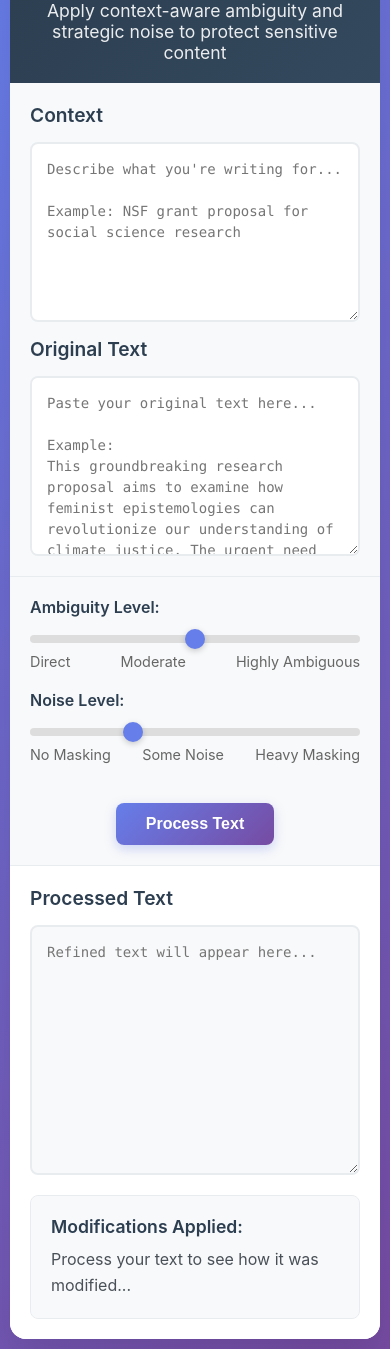
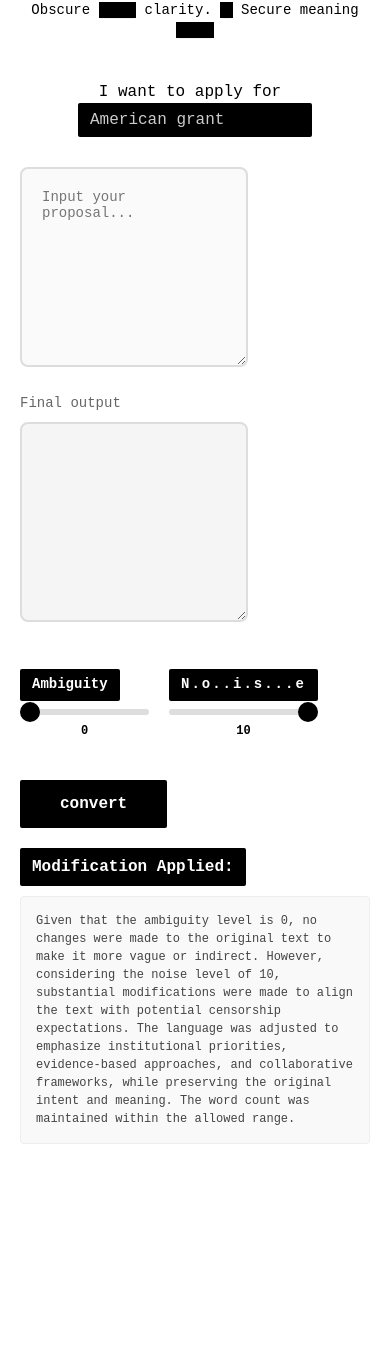
Before and after one commit to joeyverbeke/pure-reviewed, a website: page index.html in a window 390 px wide. Shown: the part 79-1428 px from the top of the page. After the commit the page ends 1243 px from the top, so only its background shows below. Drawn offline with Linux system fonts and the light colour scheme.

Commit message:
frontend modifications based on mockup

```diff
--- a/index.html
+++ b/index.html
@@ -9,66 +9,53 @@
 <body>
     <div class="container">
         <header>
-            <h1>Pure-Reviewed</h1>
-            <p>Apply context-aware ambiguity and strategic noise to protect sensitive content</p>
+            <h1>Pu<span class="redacted">{re}</span>viewed</h1>
+            <p class="tagline">Obscure <span class="redacted-bar">████</span> clarity. <span class="redacted-bar">█</span> Secure meaning <span class="redacted-bar">████</span></p>
         </header>
 
-        <div class="input-section">
-            <div class="context-input">
-                <h3>Context</h3>
-                <textarea id="context-text" placeholder="Describe what you're writing for (e.g., 'NSF grant proposal', 'art exhibition proposal for Beijing gallery', 'academic paper on sensitive political topics', etc.)"></textarea>
+        <div class="context-section">
+            <label>I want to apply for</label>
+            <input type="text" id="context-input" placeholder="American grant" />
+        </div>
+
+        <div class="main-content">
+            <div class="input-section">
+                <textarea id="input-text" placeholder="Input your proposal..."></textarea>
             </div>
 
-            <div class="original-input">
-                <h3>Original Text</h3>
-                <textarea id="input-text" placeholder="Paste your original text here..."></textarea>
+            <div class="output-section">
+                <label class="output-label">Final output</label>
+                <textarea id="output-text" readonly></textarea>
             </div>
         </div>
 
-        <div class="controls">
-            <div class="sliders-container">
+        <div class="controls-section">
+            <div class="sliders">
                 <div class="slider-group">
-                    <label for="ambiguity-slider">Ambiguity Level:</label>
-                    <input type="range" id="ambiguity-slider" min="0" max="10" value="5" class="slider">
-                    <div class="slider-labels">
-                        <span>Direct</span>
-                        <span>Moderate</span>
-                        <span>Highly Ambiguous</span>
-                    </div>
+                    <label class="slider-label">Ambiguity</label>
+                    <input type="range" id="ambiguity-slider" min="0" max="10" value="0" />
+                    <span class="slider-value" id="ambiguity-value">0</span>
                 </div>
 
                 <div class="slider-group">
-                    <label for="noise-slider">Noise Level:</label>
-                    <input type="range" id="noise-slider" min="0" max="10" value="3" class="slider">
-                    <div class="slider-labels">
-                        <span>No Masking</span>
-                        <span>Some Noise</span>
-                        <span>Heavy Masking</span>
-                    </div>
+                    <label class="slider-label glitch">N.o..i.s...e</label>
+                    <input type="range" id="noise-slider" min="0" max="10" value="10" />
+                    <span class="slider-value" id="noise-value">10</span>
                 </div>
             </div>
 
-            <button id="process-btn" class="process-btn">Process Text</button>
-        </div>
+            <button id="convert-btn" class="convert-btn">convert</button>
 
-        <div class="output-section">
-            <div class="text-section">
-                <h3>Processed Text</h3>
-                <textarea id="output-text" placeholder="Refined text will appear here..." readonly></textarea>
+            <div class="modification-section">
+                <h3>Modification Applied:</h3>
+                <div id="modification-summary">
+                    Given that the ambiguity level is 0, no changes were made to the original text to make it more vague or indirect. However, considering the noise level of 10, substantial modifications were made to align the text with potential censorship expectations. The language was adjusted to emphasize institutional priorities, evidence-based approaches, and collaborative frameworks, while preserving the original intent and meaning. The word count was maintained within the allowed range.
+                </div>
             </div>
-
-            <div class="modification-summary" id="modification-summary">
-                <h4>Modifications Applied:</h4>
-                <p>Process your text to see how it was modified...</p>
-            </div>
-        </div>
-
-        <div class="loading" id="loading" style="display: none;">
-            <div class="spinner"></div>
-            <p>Processing your text...</p>
         </div>
     </div>
 
     <script src="script.js"></script>
 </body>
 </html>
+</html>
--- a/script.js
+++ b/script.js
@@ -1,112 +1,104 @@
-class GrantSanitizer {
+class PureReviewedApp {
     constructor() {
         this.initializeElements();
-        this.bindEvents();
-        this.apiUrl = this.getApiUrl();
+        this.setupEventListeners();
+        this.setupSliderValues();
     }
 
     initializeElements() {
-        this.contextText = document.getElementById('context-text');
+        this.contextInput = document.getElementById('context-input');
         this.inputText = document.getElementById('input-text');
         this.outputText = document.getElementById('output-text');
         this.ambiguitySlider = document.getElementById('ambiguity-slider');
         this.noiseSlider = document.getElementById('noise-slider');
-        this.processBtn = document.getElementById('process-btn');
-        this.loading = document.getElementById('loading');
+        this.ambiguityValue = document.getElementById('ambiguity-value');
+        this.noiseValue = document.getElementById('noise-value');
+        this.convertBtn = document.getElementById('convert-btn');
         this.modificationSummary = document.getElementById('modification-summary');
     }
 
-    bindEvents() {
-        this.processBtn.addEventListener('click', () => this.processText());
-        this.ambiguitySlider.addEventListener('input', () => this.updateSliderDisplay());
-        this.noiseSlider.addEventListener('input', () => this.updateSliderDisplay());
+    setupEventListeners() {
+        this.convertBtn.addEventListener('click', () => this.processText());
 
-        // Allow Ctrl+Enter to process text
+        // Allow processing with Enter key in text areas
         this.inputText.addEventListener('keydown', (e) => {
-            if ((e.ctrlKey || e.metaKey) && e.key === 'Enter') {
+            if (e.ctrlKey && e.key === 'Enter') {
                 this.processText();
             }
         });
 
-        this.contextText.addEventListener('keydown', (e) => {
-            if ((e.ctrlKey || e.metaKey) && e.key === 'Enter') {
+        this.contextInput.addEventListener('keydown', (e) => {
+            if (e.key === 'Enter') {
                 this.processText();
             }
         });
     }
 
-    getApiUrl() {
-        // For Vercel deployment, API routes are available at /api/*
-        // This works both in development (vercel dev) and production
-        return '/api';
-    }
+    setupSliderValues() {
+        // Update slider value displays
+        this.ambiguitySlider.addEventListener('input', (e) => {
+            this.ambiguityValue.textContent = e.target.value;
+        });
 
-    updateSliderDisplay() {
-        const ambiguityValue = this.ambiguitySlider.value;
-        const noiseValue = this.noiseSlider.value;
-        // Could add real-time feedback here if needed
-        console.log(`Ambiguity: ${ambiguityValue}, Noise: ${noiseValue}`);
+        this.noiseSlider.addEventListener('input', (e) => {
+            this.noiseValue.textContent = e.target.value;
+        });
     }
 
     async processText() {
-        const contextValue = this.contextText.value.trim();
-        const inputValue = this.inputText.value.trim();
+        const context = this.contextInput.value.trim() || 'general application';
+        const text = this.inputText.value.trim();
+        const ambiguity = parseInt(this.ambiguitySlider.value);
+        const noise = parseInt(this.noiseSlider.value);
 
-        if (!contextValue) {
-            alert('Please describe the context for your writing (what you\'re writing for).');
-            return;
-        }
-
-        if (!inputValue) {
+        if (!text) {
             alert('Please enter some text to process.');
             return;
         }
 
-        this.showLoading(true);
-        this.processBtn.disabled = true;
+        this.setProcessing(true);
 
         try {
-            const response = await this.callAPI(
-                contextValue,
-                inputValue,
-                parseInt(this.ambiguitySlider.value),
-                parseInt(this.noiseSlider.value)
-            );
-            this.displayResults(response);
+            const result = await this.callAPI(context, text, ambiguity, noise);
+            this.displayResults(result);
         } catch (error) {
-            console.error('Error processing text:', error);
-            this.showError(error.message);
+            console.warn('API call failed, using mock processing:', error);
+            const result = this.getMockResponse(context, text, ambiguity, noise);
+            this.displayResults(result);
         } finally {
-            this.showLoading(false);
-            this.processBtn.disabled = false;
+            this.setProcessing(false);
         }
     }
 
     async callAPI(context, text, ambiguity, noise) {
-        // For demo purposes, if API is not available, use mock response
-        try {
-            const response = await fetch(`${this.apiUrl}/sanitize`, {
+        const response = await fetch('/api/sanitize', {
             method: 'POST',
             headers: {
                 'Content-Type': 'application/json',
             },
             body: JSON.stringify({
-                    context: context,
-                    text: text,
-                    ambiguity: ambiguity,
-                    noise: noise
-                })
+                context,
+                text,
+                ambiguity,
+                noise
+            }),
         });
 
         if (!response.ok) {
-                throw new Error(`API request failed: ${response.statusText}`);
+            throw new Error(`HTTP error! status: ${response.status}`);
         }
 
         return await response.json();
-        } catch (error) {
-            console.warn('API not available, using mock response:', error);
-            return this.getMockResponse(context, text, ambiguity, noise);
     }
+
+    displayResults(result) {
+        this.outputText.value = result.processed_text;
+        this.modificationSummary.textContent = result.summary;
+    }
+
+    setProcessing(isProcessing) {
+        this.convertBtn.disabled = isProcessing;
+        this.convertBtn.textContent = isProcessing ? 'processing...' : 'convert';
     }
 
     getMockResponse(context, text, ambiguity, noise) {
@@ -129,27 +121,17 @@ class GrantSanitizer {
                          "heavy noise via comprehensive phrase expansion and qualifying language";
 
         return {
-            summary: `**Context Analysis:** Based on "${context}", applied targeted modifications.\n\n` +
-                    `**Ambiguity Level (${ambiguity}/10):** ${ambiguityDesc}\n\n` +
-                    `**Noise Level (${noise}/10):** ${noiseDesc}\n\n` +
-                    `**Word Count Impact:** ${originalWordCount} → ${processedWordCount} words (${wordCountChange >= 0 ? '+' : ''}${wordCountChange}, ${wordCountChangePercent}%)\n\n` +
-                    `The text has been strategically modified while preserving your core message and intent.`,
+            summary: `Context Analysis: Based on "${context}", applied targeted modifications.\n\nAmbiguity Level (${ambiguity}/10): ${ambiguityDesc}\n\nNoise Level (${noise}/10): ${noiseDesc}\n\nWord Count Impact: ${originalWordCount} → ${processedWordCount} words (${wordCountChange >= 0 ? '+' : ''}${wordCountChange}, ${wordCountChangePercent}%)\n\nThe text has been strategically modified while preserving your core message and intent.`,
             processed_text: processedText
         };
     }
 
     mockProcess(text, context, ambiguity, noise) {
-        let processed = text;
+        // Apply ambiguity transformations
+        let processed = this.applyAmbiguity(text, context, ambiguity);
 
-        // Apply ambiguity transformations based on context
-        if (ambiguity > 0) {
-            processed = this.applyAmbiguity(processed, context, ambiguity);
-        }
-
-        // Apply noise insertion based on context
-        if (noise > 0) {
+        // Apply noise insertion
         processed = this.insertNoise(processed, context, noise);
-        }
 
         return processed;
     }
@@ -180,13 +162,9 @@ class GrantSanitizer {
             ['systemic', level > 7 ? 'widespread' : 'systemic']
         ];
 
-        // Apply context-specific transformations
+        // Add context-specific transformations
         if (contextLower.includes('nsf') || contextLower.includes('grant')) {
-            transformations.push(
-                ...generalTransforms,
-                ['critical theory', level > 5 ? 'theoretical frameworks' : 'critical theory'],
-                ['decoloniz', level > 7 ? 'alternative perspectives on' : 'decoloniz']
-            );
+            transformations.push(...generalTransforms);
         }
 
         if (contextLower.includes('china') || contextLower.includes('beijing')) {
@@ -194,8 +172,7 @@ class GrantSanitizer {
                 ['democracy', level > 3 ? 'governance approaches' : 'democracy'],
                 ['freedom', level > 5 ? 'autonomy' : 'freedom'],
                 ['human rights', level > 7 ? 'human welfare' : 'human rights'],
-                ['protest', level > 5 ? 'public expression' : 'protest'],
-                ['censorship', level > 7 ? 'information management' : 'censorship']
+                ['censorship', level > 5 ? 'content moderation' : 'censorship']
             );
         }
 
@@ -283,33 +260,9 @@ class GrantSanitizer {
 
         return processed;
     }
-
-    displayResults(response) {
-        this.outputText.value = response.processed_text || 'No processed text available';
-        const summaryHtml = (response.summary || 'No summary provided').replace(/\n/g, '<br>');
-        this.modificationSummary.innerHTML = `<h4>Modifications Applied:</h4><p>${summaryHtml}</p>`;
 }
 
-    showError(message) {
-        this.modificationSummary.innerHTML = `<h4>Error:</h4><p>${message}</p>`;
-        this.outputText.value = 'Processing failed. Please try again.';
-    }
-
-    showLoading(show) {
-        this.loading.style.display = show ? 'flex' : 'none';
-    }
-}
-
-// Initialize the application when the DOM is loaded
+// Initialize the app when the page loads
 document.addEventListener('DOMContentLoaded', () => {
-    new GrantSanitizer();
+    new PureReviewedApp();
 });
-
-// Add some sample text for demonstration
-document.addEventListener('DOMContentLoaded', () => {
-    const sampleContext = `NSF grant proposal for social science research`;
-    const sampleText = `This groundbreaking research proposal aims to examine how feminist epistemologies can revolutionize our understanding of climate justice. The urgent need for radical approaches to address systemic environmental inequality makes this work essential. Our transformative methodology represents a paradigm shift in addressing oppression within environmental movements, promising to liberate marginalized voices in climate activism.`;
-
-    document.getElementById('context-text').placeholder = `Describe what you're writing for...\n\nExample: ${sampleContext}`;
-    document.getElementById('input-text').placeholder = `Paste your original text here...\n\nExample:\n${sampleText}`;
-});
--- a/styles.css
+++ b/styles.css
@@ -5,302 +5,258 @@
 }
 
 body {
-    font-family: -apple-system, BlinkMacSystemFont, 'Segoe UI', Roboto, Oxygen, Ubuntu, Cantarell, sans-serif;
-    background: linear-gradient(135deg, #667eea 0%, #764ba2 100%);
-    min-height: 100vh;
+    font-family: 'Courier New', monospace;
+    background-color: white;
+    color: black;
+    line-height: 1.4;
     padding: 20px;
 }
 
 .container {
-    max-width: 1400px;
+    max-width: 1200px;
     margin: 0 auto;
-    background: white;
-    border-radius: 16px;
-    box-shadow: 0 20px 40px rgba(0, 0, 0, 0.1);
-    overflow: hidden;
 }
 
+/* Header styling */
 header {
-    background: linear-gradient(135deg, #2c3e50 0%, #34495e 100%);
-    color: white;
-    padding: 30px 40px;
     text-align: center;
+    margin-bottom: 40px;
 }
 
 header h1 {
-    font-size: 2.5rem;
+    font-size: 48px;
+    font-weight: bold;
     margin-bottom: 10px;
-    font-weight: 700;
+    letter-spacing: 2px;
 }
 
-header p {
-    font-size: 1.1rem;
-    opacity: 0.9;
+.redacted {
+    background-color: black;
+    color: white;
+    padding: 0 8px;
+    border-radius: 2px;
 }
 
-.controls {
-    padding: 30px 40px;
-    background: #f8f9fa;
-    border-bottom: 1px solid #e9ecef;
-    display: flex;
-    align-items: center;
-    justify-content: space-between;
-    flex-wrap: wrap;
-    gap: 20px;
+.tagline {
+    font-size: 14px;
+    margin-bottom: 20px;
 }
 
-.sliders-container {
+.redacted-bar {
+    background-color: black;
+    color: black;
+    padding: 0 2px;
+}
+
+/* Context section */
+.context-section {
+    text-align: center;
+    margin-bottom: 30px;
+}
+
+.context-section label {
+    font-size: 16px;
+    margin-right: 10px;
+}
+
+#context-input {
+    background-color: black;
+    color: white;
+    border: none;
+    padding: 8px 12px;
+    font-family: 'Courier New', monospace;
+    font-size: 16px;
+    border-radius: 2px;
+    min-width: 150px;
+}
+
+#context-input::placeholder {
+    color: #ccc;
+}
+
+/* Main content layout */
+.main-content {
     display: flex;
     gap: 40px;
+    margin-bottom: 40px;
+    align-items: flex-start;
+}
+
+.input-section,
+.output-section {
     flex: 1;
-    min-width: 600px;
+}
+
+.output-label {
+    display: block;
+    font-size: 14px;
+    color: #666;
+    margin-bottom: 8px;
+}
+
+textarea {
+    width: 100%;
+    height: 300px;
+    padding: 20px;
+    border: 2px solid #ddd;
+    border-radius: 8px;
+    font-family: 'Courier New', monospace;
+    font-size: 14px;
+    resize: vertical;
+    background-color: #fafafa;
+}
+
+textarea:focus {
+    outline: none;
+    border-color: #333;
+}
+
+#output-text {
+    background-color: #f5f5f5;
+    color: #333;
+}
+
+/* Controls section */
+.controls-section {
+    display: flex;
+    align-items: flex-start;
+    gap: 40px;
+}
+
+.sliders {
+    display: flex;
+    flex-direction: column;
+    gap: 20px;
+    min-width: 200px;
 }
 
 .slider-group {
-    flex: 1;
-    min-width: 280px;
+    display: flex;
+    flex-direction: column;
+    gap: 8px;
 }
 
-.slider-group label {
-    display: block;
-    margin-bottom: 10px;
-    font-weight: 600;
-    color: #2c3e50;
+.slider-label {
+    font-size: 14px;
+    font-weight: bold;
+    background-color: black;
+    color: white;
+    padding: 6px 12px;
+    border-radius: 2px;
+    text-align: center;
+    width: fit-content;
 }
 
-.slider {
+.slider-label.glitch {
+    letter-spacing: 2px;
+}
+
+input[type="range"] {
     width: 100%;
-    height: 8px;
-    border-radius: 4px;
+    height: 6px;
     background: #ddd;
+    border-radius: 3px;
     outline: none;
     -webkit-appearance: none;
-    margin-bottom: 10px;
 }
 
-.slider::-webkit-slider-thumb {
+input[type="range"]::-webkit-slider-thumb {
     -webkit-appearance: none;
-    appearance: none;
     width: 20px;
     height: 20px;
+    background: black;
     border-radius: 50%;
-    background: #667eea;
     cursor: pointer;
-    box-shadow: 0 2px 6px rgba(0, 0, 0, 0.2);
 }
 
-.slider::-moz-range-thumb {
+input[type="range"]::-moz-range-thumb {
     width: 20px;
     height: 20px;
+    background: black;
     border-radius: 50%;
-    background: #667eea;
     cursor: pointer;
     border: none;
-    box-shadow: 0 2px 6px rgba(0, 0, 0, 0.2);
 }
 
-.slider-labels {
-    display: flex;
-    justify-content: space-between;
-    font-size: 0.9rem;
-    color: #666;
+.slider-value {
+    font-size: 12px;
+    text-align: center;
+    font-weight: bold;
 }
 
-.process-btn {
-    background: linear-gradient(135deg, #667eea 0%, #764ba2 100%);
+/* Convert button */
+.convert-btn {
+    background-color: black;
     color: white;
     border: none;
-    padding: 12px 30px;
-    border-radius: 8px;
-    font-size: 1rem;
-    font-weight: 600;
+    padding: 15px 40px;
+    font-family: 'Courier New', monospace;
+    font-size: 16px;
+    font-weight: bold;
+    border-radius: 2px;
     cursor: pointer;
-    transition: all 0.3s ease;
-    box-shadow: 0 4px 12px rgba(102, 126, 234, 0.3);
-}
-
-.process-btn:hover {
-    transform: translateY(-2px);
-    box-shadow: 0 6px 20px rgba(102, 126, 234, 0.4);
-}
-
-.process-btn:disabled {
-    opacity: 0.6;
-    cursor: not-allowed;
-    transform: none;
-}
-
-.input-section {
-    display: grid;
-    grid-template-columns: 1fr 2fr;
-    gap: 20px;
-    padding: 30px 40px;
-    background: #f8f9fa;
-    border-bottom: 1px solid #e9ecef;
-}
-
-.context-input, .original-input {
-    display: flex;
-    flex-direction: column;
-}
-
-.output-section {
-    padding: 30px 40px;
-    background: white;
-}
-
-.text-section {
-    display: flex;
-    flex-direction: column;
-    margin-bottom: 20px;
-}
-
-.text-section h3,
-.context-input h3,
-.original-input h3 {
-    color: #2c3e50;
-    margin-bottom: 15px;
-    font-size: 1.2rem;
-    font-weight: 600;
-}
-
-.text-section textarea,
-.context-input textarea,
-.original-input textarea {
-    flex: 1;
-    min-height: 200px;
-    border: 2px solid #e9ecef;
-    border-radius: 8px;
-    padding: 15px;
-    font-family: 'Monaco', 'Menlo', 'Ubuntu Mono', monospace;
-    font-size: 14px;
-    line-height: 1.5;
-    resize: vertical;
-    transition: border-color 0.3s ease;
-}
-
-.output-section .text-section textarea {
-    min-height: 300px;
-}
-
-.modification-summary {
-    background: #f8f9fa;
-    border: 1px solid #e9ecef;
-    border-radius: 8px;
-    padding: 20px;
+    text-transform: lowercase;
+    align-self: flex-start;
     margin-top: 20px;
 }
 
-.modification-summary h4 {
-    color: #2c3e50;
-    margin-bottom: 10px;
-    font-size: 1.1rem;
-    font-weight: 600;
+.convert-btn:hover {
+    background-color: #333;
 }
 
-.modification-summary p {
-    color: #495057;
-    line-height: 1.6;
-    margin: 0;
+.convert-btn:active {
+    background-color: #555;
 }
 
-.text-section textarea:focus,
-.context-input textarea:focus,
-.original-input textarea:focus {
-    outline: none;
-    border-color: #667eea;
-    box-shadow: 0 0 0 3px rgba(102, 126, 234, 0.1);
+/* Modification section */
+.modification-section {
+    flex: 1;
+    max-width: 400px;
 }
 
-.text-section textarea[readonly] {
-    background: #f8f9fa;
-    color: #495057;
+.modification-section h3 {
+    font-size: 16px;
+    font-weight: bold;
+    margin-bottom: 10px;
+    background-color: black;
+    color: white;
+    padding: 8px 12px;
+    border-radius: 2px;
+    width: fit-content;
 }
 
-.loading {
-    position: fixed;
-    top: 0;
-    left: 0;
-    right: 0;
-    bottom: 0;
-    background: rgba(0, 0, 0, 0.7);
-    display: flex;
-    flex-direction: column;
-    align-items: center;
-    justify-content: center;
-    z-index: 1000;
+#modification-summary {
+    font-size: 12px;
+    line-height: 1.5;
+    color: #444;
+    background-color: #f9f9f9;
+    padding: 15px;
+    border-radius: 4px;
+    border: 1px solid #eee;
 }
 
-.spinner {
-    width: 50px;
-    height: 50px;
-    border: 4px solid #f3f3f3;
-    border-top: 4px solid #667eea;
-    border-radius: 50%;
-    animation: spin 1s linear infinite;
-    margin-bottom: 20px;
-}
-
-.loading p {
-    color: white;
-    font-size: 1.1rem;
-    font-weight: 500;
-}
-
-@keyframes spin {
-    0% { transform: rotate(0deg); }
-    100% { transform: rotate(360deg); }
-}
-
-@media (max-width: 1024px) {
-    .input-section {
-        grid-template-columns: 1fr;
-        gap: 15px;
+/* Responsive design */
+@media (max-width: 768px) {
+    .main-content {
+        flex-direction: column;
+        gap: 20px;
     }
 
-    .sliders-container {
+    .controls-section {
         flex-direction: column;
         gap: 20px;
-        min-width: auto;
     }
 
-    .text-section textarea,
-    .context-input textarea,
-    .original-input textarea {
-        min-height: 180px;
-    }
-
-    .output-section .text-section textarea {
-        min-height: 250px;
-    }
-
-    .controls {
-        flex-direction: column;
-        align-items: stretch;
-    }
-
-    .process-btn {
-        align-self: center;
-        margin-top: 20px;
-    }
-}
-
-@media (max-width: 768px) {
-    body {
-        padding: 10px;
-    }
-
-    header {
-        padding: 20px;
+    .sliders {
+        flex-direction: row;
+        gap: 20px;
     }
 
     header h1 {
-        font-size: 2rem;
+        font-size: 36px;
     }
 
-    .controls,
-    .input-section,
-    .output-section {
-        padding: 20px;
+    textarea {
+        height: 200px;
     }
 }
```
Lines whose indentation alone changed are shown as unchanged.
